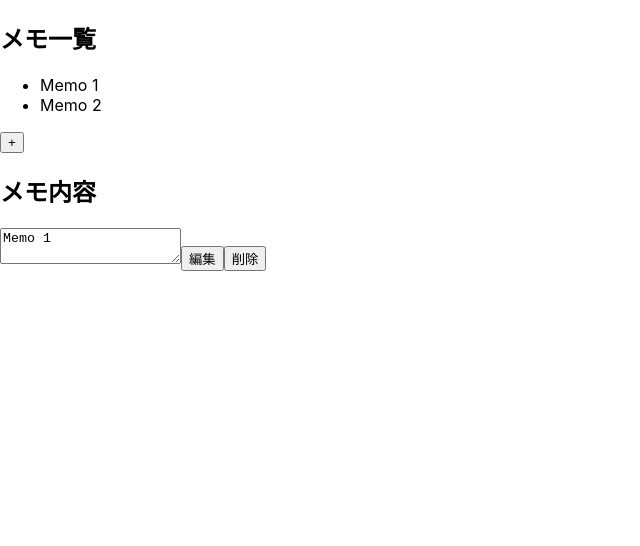
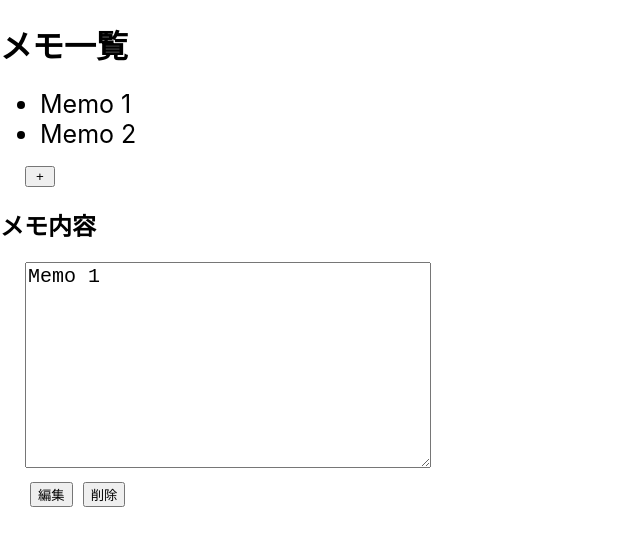
Before and after one commit to a-terumoto-gs/react-app, a React (Create React App) app: page / in a window 1280 px wide. Both pictures are taken after a click on the item "Memo 1". Shown: the top 546 px of the page, without its empty margins (0-640 px from the left). Built offline with nearby package versions, Linux system fonts and the light colour scheme; the HTML template or start-up script is replaced by a standard one.

Commit message:
見た目の調整

```diff
--- a/src/App.js
+++ b/src/App.js
@@ -13,7 +13,7 @@ export default function App() {
 
   function handleSlect (memo) {
     setSelectedMemo(memo);
-  };
+  }
 
   function handleEdit(newText) {
     setMemos(memos.map(memo =>
--- /dev/null
+++ b/src/MemoEditor.css
@@ -0,0 +1,22 @@
+.editor-container {
+  display: flex;
+  flex-direction: column;
+}
+
+.memo-content{
+  height: 200px;
+  width: 400px;
+  margin: 0 25px;
+  font-size: 20px;
+}
+
+.memo-buttons {
+  display: flex;
+  margin: 10px 30px;
+  gap: 10px;
+}
+
+.error-message{
+  color: red;
+  margin: 10px 30px;
+}
--- a/src/MemoEditor.js
+++ b/src/MemoEditor.js
@@ -1,4 +1,5 @@
 import React, { useState } from 'react';
+import './MemoEditor.css'
 
 export default function MemoEditor({memo, onEdit, onDelete }) {
   const [editedText, setEditedText] = useState(memo ? memo.text : '');
@@ -18,14 +19,16 @@ export default function MemoEditor({memo, onEdit, onDelete }) {
   }
 
   return (
-    <div>
+    <div className="editor-container">
       <h2>メモ内容</h2>
       <div>
-        <textarea type="text" value={editedText} onChange={handleChange} />
-        <button onClick={handleEdit}>編集</button>
-        <button onClick={() => onDelete(memo.id)}>削除</button>
-        {error && <p style={{ color: 'red' }}>{error}</p>}
+        <textarea className="memo-content" type="text" value={editedText} onChange={handleChange} />
+        <div className="memo-buttons">
+          <button onClick={handleEdit}>編集</button>
+          <button onClick={() => onDelete(memo.id)}>削除</button>
+        </div>
+        {error && <p className="error-message">{error}</p>}
       </div>
     </div>
   );
-};
+}
--- /dev/null
+++ b/src/MemoList.css
@@ -0,0 +1,13 @@
+.new-botton{
+  width: 30px;
+  margin: 0 25px;
+}
+
+.memo-title{
+  font-size: 25px;
+}
+
+.memo-title:hover{
+  color: blue;
+  text-decoration: none;
+}
--- a/src/MemoList.js
+++ b/src/MemoList.js
@@ -1,17 +1,18 @@
 import React from 'react';
+import './MemoList.css';
 
 export default function MemoList({ memos, onSelect, onAdd}) {
   return (
     <div>
-      <h2>メモ一覧</h2>
+      <h1>メモ一覧</h1>
       <ul>
         {memos.map((memo) => (
-          <li key={memo.id} onClick={() => onSelect(memo)}>
+          <li key={memo.id} className="memo-title" onClick={() => onSelect(memo)}>
             {memo.text.split('\n')[0]}
           </li>
         ))}
       </ul>
-      <button onClick={onAdd}>+</button>
+      <button className = "new-botton" onClick={onAdd}>+</button>
     </div>
   );
 };
```
Also changed, not shown: src/App.css (deleted, +0 -38 lines).
